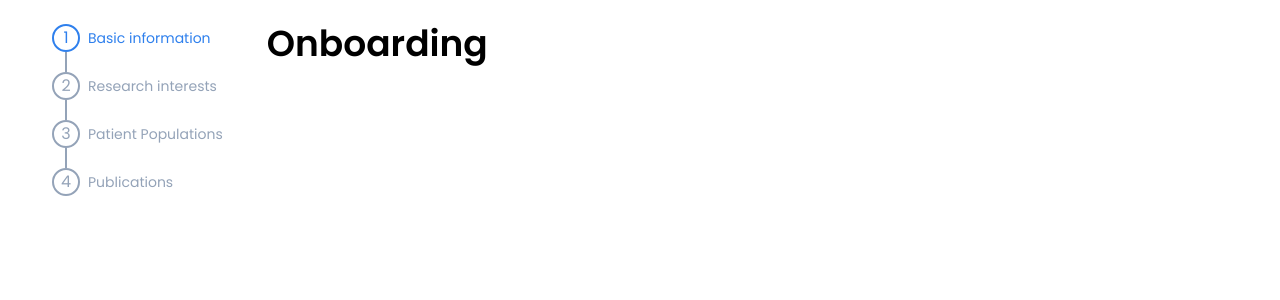
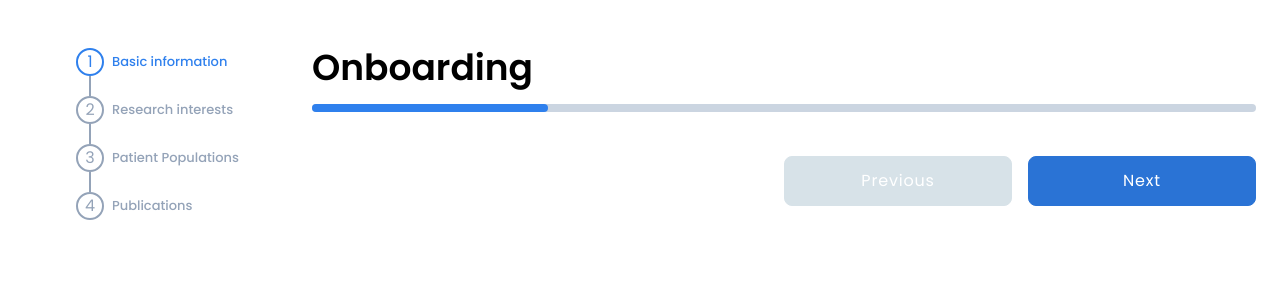
Before and after one commit to edbeh/redata_frontend, a React (Create React App) app: page /onboarding/1 in a window 1280 px wide. Shown: the top 300 px of the page. Built offline with nearby package versions, Linux system fonts and the light colour scheme.

Commit message:
add progressbar component and implement it in onboarding

```diff
--- a/package.json
+++ b/package.json
@@ -12,6 +12,7 @@
     "@types/react": "^18.0.17",
     "@types/react-dom": "^18.0.6",
     "axios": "^0.27.2",
+    "framer-motion": "^7.2.1",
     "react": "^18.2.0",
     "react-dom": "^18.2.0",
     "react-hook-form": "^7.34.2",
--- /dev/null
+++ b/src/components/ProgressBar/ProgressBar.tsx
@@ -0,0 +1,29 @@
+import { motion } from "framer-motion";
+
+interface ProgressBarProps {
+  initial?: string; // accepts 0% to 100%
+  progress: string; // accepts 0% to 100%
+  showProgressInText?: boolean;
+}
+
+const ProgressBar = ({
+  initial = "0%",
+  progress,
+  showProgressInText = false,
+}: ProgressBarProps) => {
+  console.log("progress", progress);
+  return (
+    <div className="w-full">
+      <div className="h-2 rounded-lg bg-slate-300">
+        <motion.div
+          className={`rounded-lg h-full bg-primary-500`}
+          initial={{ width: initial || "0%" }}
+          animate={{ width: progress }}
+          transition={{ duration: 1.5 }}
+        />
+      </div>
+    </div>
+  );
+};
+
+export default ProgressBar;
--- a/src/components/index.ts
+++ b/src/components/index.ts
@@ -3,3 +3,4 @@ export { default as Button } from "./Button/Button";
 export { default as FormInput } from "./FormInput/FormInput";
 export { default as FormSelect } from "./FormSelect/FormSelect";
 export { default as BaseLayout } from "./BaseLayout/BaseLayout";
+export { default as ProgressBar } from "./ProgressBar/ProgressBar";
--- a/src/pages/Auth/Login/LoginForm/LoginForm.tsx
+++ b/src/pages/Auth/Login/LoginForm/LoginForm.tsx
@@ -47,7 +47,7 @@ const LoginForm = () => {
     if (submitSessionData?.status === 200) {
       const jwt = submitSessionData.data.jwt;
       setJwtTokenLocalStorage(jwt);
-      navigate("/onboarding");
+      navigate("/onboarding/1");
     }
     // eslint-disable-next-line react-hooks/exhaustive-deps
   }, [submitSessionData]);
--- a/src/pages/Auth/Register/RegisterForm/RegisterForm.tsx
+++ b/src/pages/Auth/Register/RegisterForm/RegisterForm.tsx
@@ -65,7 +65,7 @@ const RegisterForm = () => {
     if (submitSessionData?.status === 200) {
       const jwt = submitSessionData.data.jwt;
       setJwtTokenLocalStorage(jwt);
-      navigate("/onboarding");
+      navigate("/onboarding/1");
     }
     // eslint-disable-next-line react-hooks/exhaustive-deps
   }, [submitSessionData]);
--- a/src/pages/Onboarding/Onboarding.tsx
+++ b/src/pages/Onboarding/Onboarding.tsx
@@ -2,6 +2,8 @@
 import { BaseLayout } from "components";
 import { useLayoutEffect, useMemo, useState } from "react";
 import { useParams, useNavigate } from "react-router-dom";
+
+import { ProgressBar, Button } from "components";
 
 import { getOnboardingSteps } from "./Onboarding.utils";
 import OnboardingIndicator from "./OnboardingIndicator/OnboardingIndicator";
@@ -15,26 +17,45 @@ const Onboarding = () => {
   }, []);
 
   const [currentStep, setCurrentStep] = useState<number>(1);
+  const [initialProgress, setInitialProgress] = useState<string>("0%");
+  const [currentProgress, setCurrentProgress] = useState<string>("0%");
+
+  // *Methods
+  const handleNextStep = () => {
+    return navigate(`/onboarding/${currentStep + 1}`);
+  };
+
+  const handlePrevStep = () => {
+    return navigate(`/onboarding/${currentStep - 1}`);
+  };
 
   // *Effects
   useLayoutEffect(() => {
     if (!step) return navigate("/onboarding/1");
+    const stepInt = parseInt(step);
 
     if (onboardingSteps) {
       const allSteps: number[] = [];
       onboardingSteps.map((step) => allSteps.push(step.number));
-      if (!allSteps.includes(parseInt(step as string)))
-        return navigate("/onboarding/1");
+
+      // return user to first step of onboarding if the step is invalid
+      if (!allSteps.includes(stepInt)) return navigate("/onboarding/1");
+
+      const initialProgress = `${
+        (stepInt - 1 / onboardingSteps.length) * 100
+      }%`;
+      const currentProgress = `${(stepInt / onboardingSteps.length) * 100}%`;
+      setInitialProgress(initialProgress);
+      setCurrentProgress(currentProgress);
+      setCurrentStep(stepInt);
     }
-
-    setCurrentStep(parseInt(step));
   }, [step, onboardingSteps]);
 
   // *JSX
   return (
     <BaseLayout withTopPadding>
-      <div className="flex">
-        <div className="flex flex-col mx-11 align-center">
+      <div className="flex w-full p-6">
+        <div className="hidden md:flex flex-col mx-11 align-center min-w-[200px]">
           {onboardingSteps?.map((step, i) => {
             return (
               <OnboardingIndicator
@@ -48,7 +69,26 @@ const Onboarding = () => {
           })}
         </div>
 
-        <h1 className="text-4xl font-semibold">Onboarding</h1>
+        <div className="flex flex-col w-full">
+          <h1 className="mb-4 text-4xl font-semibold">Onboarding</h1>
+          <ProgressBar initial={initialProgress} progress={currentProgress} />
+
+          <div className="flex self-end w-1/2 min-w-[275px] mt-11 space-x-4">
+            <Button
+              variant="secondary"
+              onClick={handlePrevStep}
+              disabled={currentStep === 1}
+            >
+              Previous
+            </Button>
+            <Button
+              onClick={handleNextStep}
+              disabled={currentStep >= onboardingSteps?.length}
+            >
+              Next
+            </Button>
+          </div>
+        </div>
       </div>
     </BaseLayout>
   );
--- a/src/pages/Onboarding/OnboardingIndicator/OnboardingIndicator.tsx
+++ b/src/pages/Onboarding/OnboardingIndicator/OnboardingIndicator.tsx
@@ -16,7 +16,7 @@ const OnboardingIndicator = ({
       {index > 0 ? (
         <div
           className={`border-l-2 ${
-            isActive ? "border-primary-500" : "border-slate-400"
+            isActive ? "border-primary-400" : "border-slate-400"
           } h-[20px] absolute bottom-[28px] left-[21px] z-0`}
         />
       ) : (
@@ -25,15 +25,15 @@ const OnboardingIndicator = ({
       <p
         className={`flex justify-center border-2 rounded-full w-7 h-7 align-center ${
           isActive
-            ? "border-primary-500 text-primary-500"
+            ? "border-primary-400 text-primary-400"
             : "border-slate-400 text-slate-400"
         } z-1`}
       >
         {number}
       </p>
       <p
-        className={`text-sm ${
-          isActive ? "text-primary-500" : "text-slate-400"
+        className={`text-[13px] font-medium ${
+          isActive ? "text-primary-400" : "text-slate-400"
         }`}
       >
         {description}
```
Also changed, not shown: 1 other file (tests, documents, lock files or other folders).
